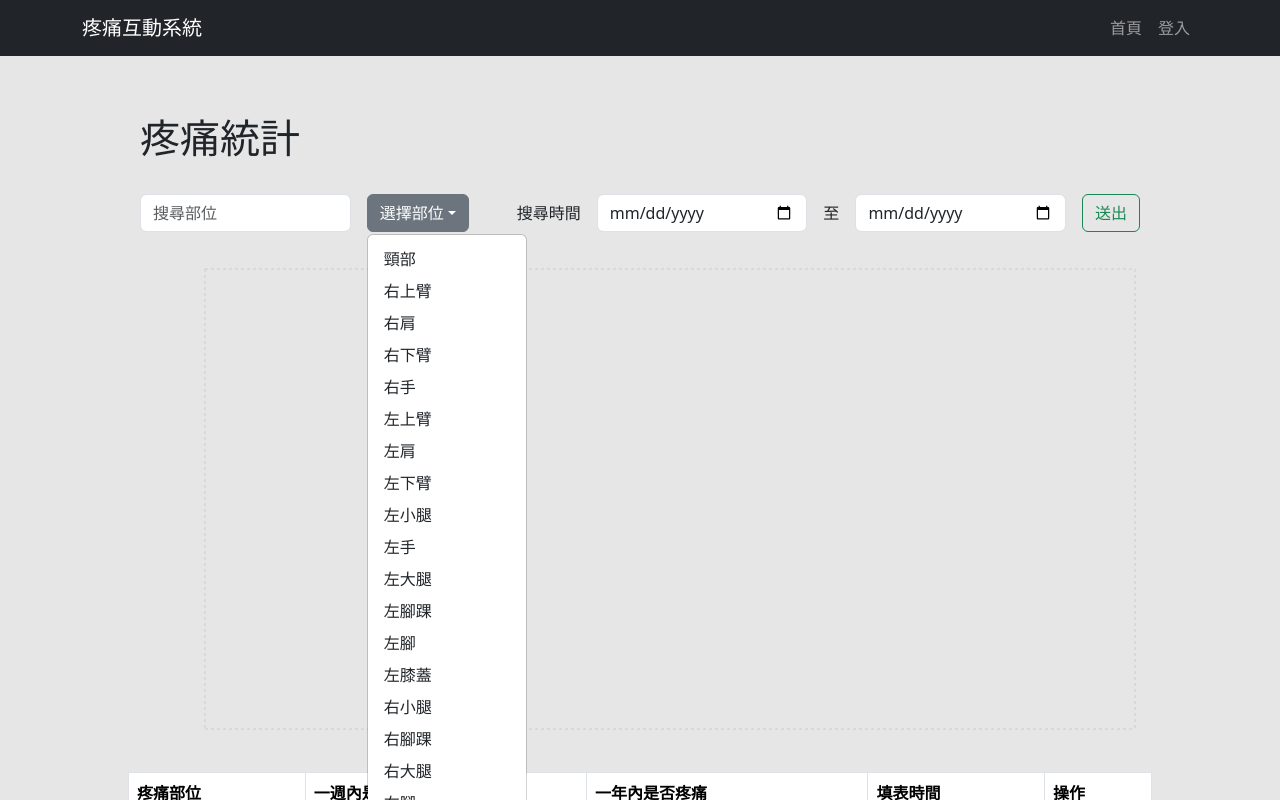
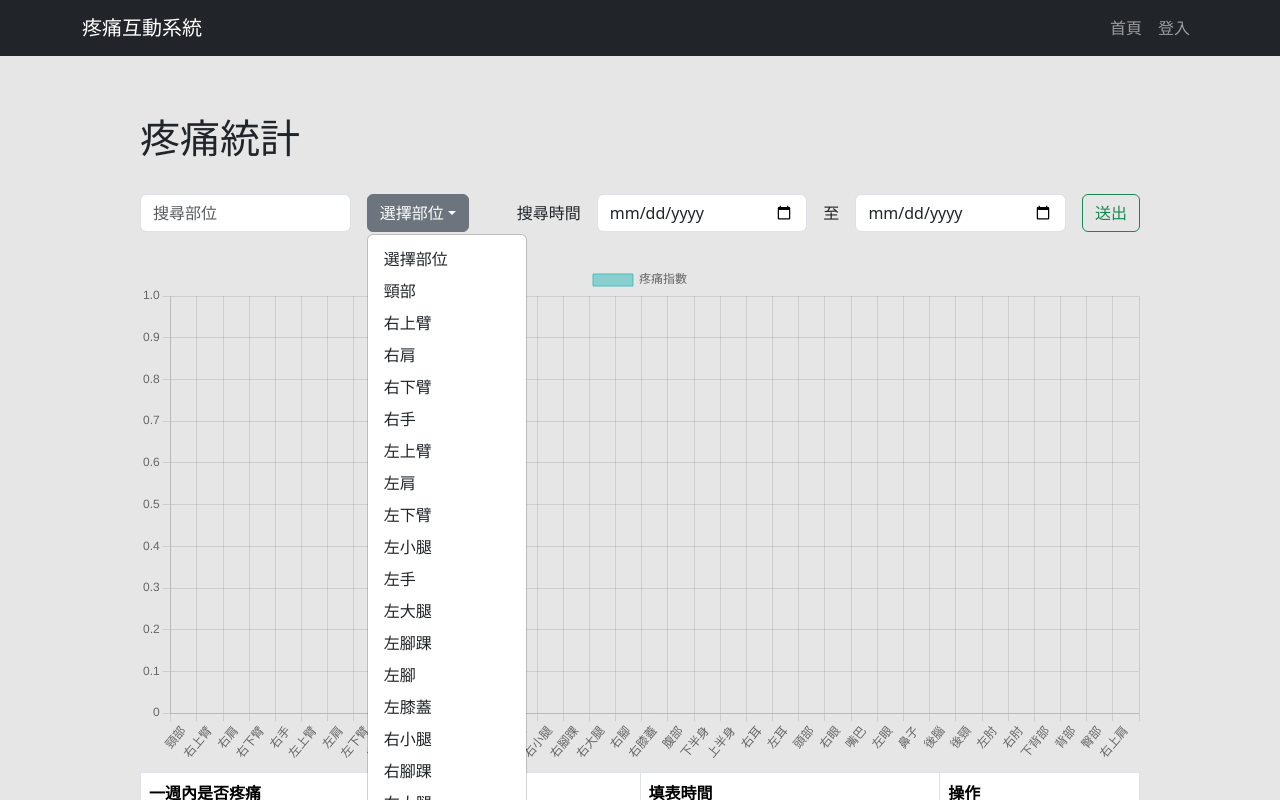
Before and after one commit to chou-ting-wei/NYCU_Service-Learning-Nanao, a React (Vite) app in the folder frontend/: page /stat in a window 1280 px wide. Both pictures are taken after a click on the button "選擇部位". Shown: the top 800 px of the page. Built offline with nearby package versions, Linux system fonts and the light colour scheme.

Commit message:
add stat

```diff
--- a/frontend/package.json
+++ b/frontend/package.json
@@ -14,10 +14,12 @@
     "antd": "^5.17.0",
     "axios": "^1.6.8",
     "bootstrap": "^5.3.3",
+    "chart.js": "^4.4.3",
     "localforage": "^1.10.0",
     "match-sorter": "^6.3.4",
     "react": "^18.3.1",
     "react-bootstrap": "^2.10.2",
+    "react-chartjs-2": "^5.2.0",
     "react-cookie": "^7.1.0",
     "react-dom": "^18.3.1",
     "react-popup": "^0.11.2",
--- a/frontend/src/assets/Stat.css
+++ b/frontend/src/assets/Stat.css
@@ -6,20 +6,16 @@
     padding-bottom: 5%;
 }
 
-.table .stat-part-column {
-    width: 15%;
-}
-
 .table .stat-week-column {
-    width: 15%;
+    width: 25%;
 }
 
 .table .stat-year-column {
-    width: 15%;
+    width: 25%;
 }
 
 .table .stat-time-column {
-    width: 35%;
+    width: 30%;
 }
 
 .table .stat-actions-column {
--- a/frontend/src/assets/Stat.tsx
+++ b/frontend/src/assets/Stat.tsx
@@ -4,7 +4,9 @@ import React, { useEffect, useState } from 'react';
 import { useLocation } from 'react-router-dom';
 import { useCookies } from 'react-cookie';
 import { Container, Table, Button, Navbar, Form, FormControl, Dropdown, DropdownButton } from 'react-bootstrap';
-import { BarChart, Bar, CartesianGrid, XAxis, YAxis, Tooltip } from 'recharts';
+import { Bar } from 'react-chartjs-2';
+import { Chart as ChartJS, CategoryScale, LinearScale, BarElement, Title, Tooltip, Legend } from 'chart.js';
+import 'chart.js/auto';
 
 interface Userhurt {
     id: string,
@@ -50,6 +52,7 @@ interface Userhurt {
 }
 
 const bodyParts = [
+    { label: "選擇部位", value: "default" },
     { label: "頸部", value: "neck" },
     { label: "右上臂", value: "right_upper_arm" },
     { label: "右肩", value: "right_shoulder" },
@@ -102,7 +105,7 @@ const Stat = ({ url }) => {
     const [userId, setUserId] = useState<string | null>(id || null);
     const [userhurt, setUserhurt] = useState<Userhurt[]>([]);
 
-    const [selectedBodyPart, setSelectedBodyPart] = useState('');
+    const [selectedBodyPart, setSelectedBodyPart] = useState("default");
     const [searchTerm, setSearchTerm] = useState('');
     const [searchDatefrom, setSearchDatefrom] = useState('');
     const [searchDateto, setSearchDateto] = useState('');
@@ -123,16 +126,16 @@ const Stat = ({ url }) => {
                 const fetchedId = await getUserID(user);
                 if (fetchedId) {
                     setUserId(fetchedId);
-                    fetchUserhurt();
+                    fetchUserhurt(fetchedId);
                 }
             } else if (userId) {
-                fetchUserhurt();
+                fetchUserhurt(userId);
             }
         };
         fetchUserId();
     }, [userId, user]);
 
-    const fetchUserhurt = async () => {
+    const fetchUserhurt = async (id: string) => {
         try {
             const params: any = {};
             if (searchDatefrom) {
@@ -142,15 +145,19 @@ const Stat = ({ url }) => {
                 params.end = searchDateto;
             }
 
-            const response = await axios.get(`${url}hurtform/${userId}`, {
+            const response = await axios.get(`${url}hurtform/${id}`, {
                 params,
                 headers: { 'Content-Type': 'application/json' },
                 withCredentials: true
             });
             const data = response.data;
-            // Ensure data is an array
+
+            // console.log(data);
+
             if (Array.isArray(data)) {
                 setUserhurt(data);
+            } else if (Array.isArray(data.data)) {
+                setUserhurt(data.data);
             } else {
                 setUserhurt([]);
             }
@@ -162,26 +169,48 @@ const Stat = ({ url }) => {
 
 
     const handleDelete = async () => {
-        // Implement delete logic
+        console.log("Delete userhurt");
     }
 
     const handleSearch = (e: React.FormEvent) => {
         e.preventDefault();
-        fetchUserhurt();
+        fetchUserhurt(userId);
+    };
+
+    const calculatePainAverage = (data) => {
+        const partKeys = bodyParts.filter(part => part.value !== 'default').map(part => part.value);
+        const averages = partKeys.map(part => {
+            const totalPain = data.reduce((acc, curr) => acc + curr[part], 0);
+            const averagePain = totalPain / data.length;
+            return {
+                name: bodyParts.find(bp => bp.value === part).label,
+                pain: averagePain
+            };
+        });
+        return averages;
     };
 
     const filteredBodyParts = bodyParts.filter(part => part.label.includes(searchTerm));
-    const painData = userhurt.map(uh => ({
-        name: uh.fill_time,
-        pain: uh[selectedBodyPart]
-    }));
+    const painData = calculatePainAverage(userhurt);
+    const chartData = {
+        labels: painData.map(item => item.name),
+        datasets: [
+            {
+                label: '疼痛指數',
+                data: painData.map(item => item.pain),
+                backgroundColor: 'rgba(75, 192, 192, 0.6)',
+                borderColor: 'rgba(75, 192, 192, 1)',
+                borderWidth: 1
+            }
+        ]
+    };
 
     return (
         <div className="stat">
             <Container>
                 <h1>疼痛統計</h1>
                 <Navbar expand="lg" className="justify-content-between mt-4">
-                    <Form inline='true' onSubmit={handleSearch} className="d-flex w-100 align-items-center" style={{ whiteSpace: 'nowrap' }}>
+                    <Form inline="true" onSubmit={handleSearch} className="d-flex w-100 align-items-center" style={{ whiteSpace: 'nowrap' }}>
                         <FormControl
                             type="text"
                             placeholder="搜尋部位"
@@ -189,13 +218,22 @@ const Stat = ({ url }) => {
                             value={searchTerm}
                             onChange={e => setSearchTerm(e.target.value)}
                         />
-                        <DropdownButton className="me-5" variant="outline-secondary" title={selectedBodyPart ? bodyParts.find(part => part.value === selectedBodyPart).label : "選擇部位"} id="dropdown-menu">
+                        <DropdownButton
+                            className="me-5"
+                            variant="outline-secondary"
+                            title={bodyParts.find(part => part.value === selectedBodyPart)?.label || "選擇部位"}
+                            id="dropdown-menu"
+                        >
                             {filteredBodyParts.map(part => (
-                                <Dropdown.Item key={part.value} eventKey={part.value} onSelect={() => setSelectedBodyPart(part.value)}>
+                                <Dropdown.Item
+                                    key={part.value}
+                                    onClick={() => setSelectedBodyPart(part.value)}
+                                >
                                     {part.label}
                                 </Dropdown.Item>
                             ))}
                         </DropdownButton>
+
                         <div className="text-center me-3" style={{ width: '120px' }}>搜尋時間</div>
                         <FormControl
                             type="date"
@@ -210,50 +248,42 @@ const Stat = ({ url }) => {
                             value={searchDateto}
                             onChange={e => setSearchDateto(e.target.value)}
                         />
-                        <Button variant="outline-success" type="submit"><div>送出</div></Button>
+                        <Button variant="outline-success" type="submit">送出</Button>
                     </Form>
                 </Navbar>
 
-            </Container>
+                <div className="chart-container mt-4">
+                    <Bar data={chartData} />
+                </div>
 
-            <div className="chart-container mt-4">
-                <BarChart width={1000} height={500} data={painData}>
-                    <CartesianGrid strokeDasharray="3 3" />
-                    <XAxis dataKey="name" />
-                    <YAxis />
-                    <Tooltip />
-                    <Bar dataKey="pain" fill="#8884d8" />
-                </BarChart>
-            </div>
 
                 <Table striped bordered hover className="mt-2">
                     <thead>
                         <tr>
-                        <th>疼痛部位</th>
-                        <th>一週內是否疼痛</th>
-                        <th>一年內是否疼痛</th>
-                        <th>填表時間</th>
-                        <th>操作</th>
+                            <th className="stat-week-column">一週內是否疼痛</th>
+                            <th className="stat-year-column">一年內是否疼痛</th>
+                            <th className="stat-time-column">填表時間</th>
+                            <th className="stat-actions-column">操作</th>
                         </tr>
                     </thead>
                     <tbody>
                         {userhurt.map(uh => (
                             <tr key={uh.id}>
-                            <td className="stat-part-column">{uh[selectedBodyPart]}</td>
                                 <td className="stat-week-column">{/* Implement logic to display weekly pain */}</td>
                                 <td className="stat-year-column">{/* Implement logic to display yearly pain */}</td>
                                 <td className="stat-time-column">{uh.fill_time}</td>
                                 <td className="stat-actions-column">
-                                {user !== 'admin' && (
-                                    <Button variant="danger" onClick={handleDelete}>刪除</Button>
+                                    {user === 'admin' && (
+                                        <Button variant="outline-danger" onClick={() => handleDelete(uh.id)}>刪除</Button>
                                     )}
                                 </td>
                             </tr>
                         ))}
                     </tbody>
                 </Table>
+            </Container>
         </div>
     );
-}
+};
 
 export default Stat;
```
Also changed, not shown: 1 other file (tests, documents, lock files or other folders). Lines whose indentation alone changed are shown as unchanged.
